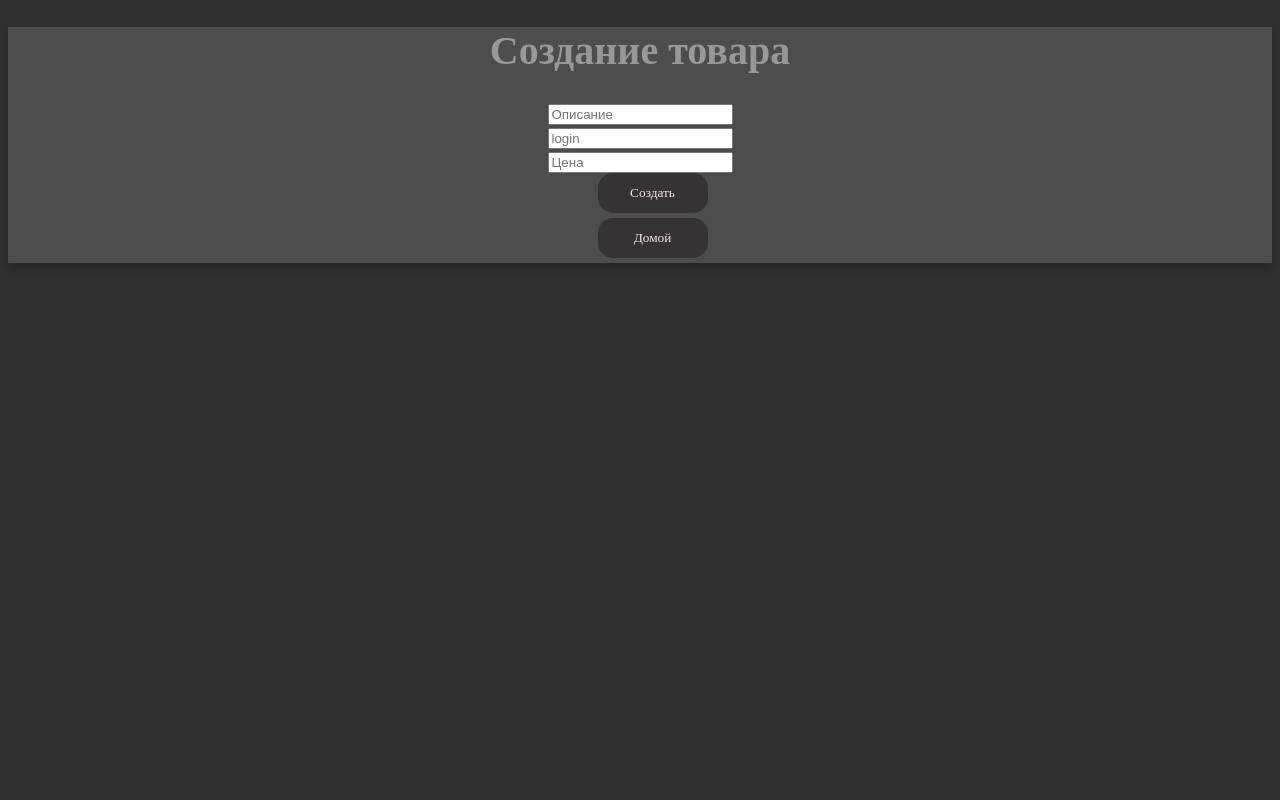
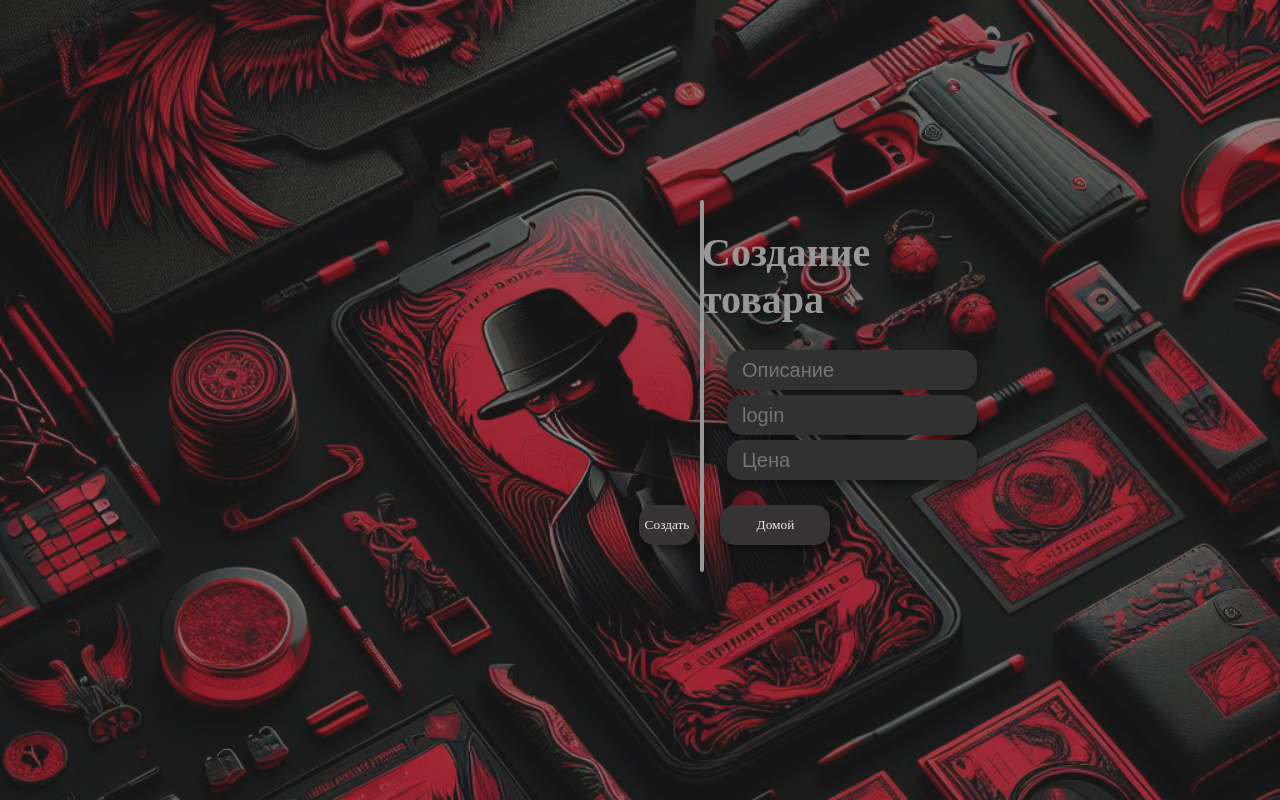
Before and after one commit to Alast0rRL/Web, a Flask app: page /create-tovar in a window 1280 px wide. Run offline with Flask 3, Linux system fonts and the light colour scheme.

Commit message:
do soska

```diff
--- a/main.py
+++ b/main.py
@@ -37,18 +37,10 @@ def index():
 
     login = "Alast0r"
     balance = 123455
-    description_bl1= "Описание товара 100000 букв игры аккаунгты деньги текст пробел пробел 123"
-    price_bl1= "50 000р"
-    seller_login = "Panov"
-    seller_status= "Online"
 
     return render_template("index.html",tovars=tovars,
         login=login,
-        balance=balance,
-        description_bl1=description_bl1,
-        price_bl1=price_bl1,
-        seller_login=seller_login,
-        seller_status=seller_status)
+        balance=balance)
 
 @app.route('/create-tovar', methods=['POST','GET'])
 def create_tovar():
--- a/static/css/reg.css
+++ b/static/css/reg.css
@@ -1,14 +1,28 @@
-.title{
+    .block{
         font-family: 'Gang of Three[RUS by Daymarius]';
-    background-color: #4d4d4d;
+        background-color: rgba(35, 35, 35, 0.95); /* Цвет #232323 с 50% прозрачности */
         text-align:center;
         color: #989898;
+        margin-top:200px;
+        margin-left:700px;
+        margin-right: 700px;
         font-size: 20px;
         filter: drop-shadow(0px 4px 4px rgba(0, 0, 0, 0.25));
-    border: none;
+        border: 2px solid #989898;
+        border-radius: 15px;
     }
     body{
-    background-color: #313131;
+        margin: 0;
+        padding: 0;
+        background-color: rgba(0, 0, 0, 0.5); /* Прозрачный черный цвет фона */
+        background-image: url('back.png'); /* Замените 'your-image-url.jpg' на путь к вашему изображению */
+        background-repeat: no-repeat;
+        background-position: center center;
+        background-attachment: fixed;
+        -webkit-background-size: cover;
+        -moz-background-size: cover;
+        -o-background-size: cover;
+        background-size: cover;
     }
     .label{
         background-color: #313131;
@@ -20,13 +34,18 @@ body{
         cursor: pointer;
         border-radius: 15px;
         margin-left: 25px;
-    width: 150px;
+        width: 220px;
         filter: drop-shadow(0px 4px 4px rgba(0, 0, 0, 0.25));
         display: inline-block; /* или inline */
         height: 40px;
         line-height: 100px;
         margin-bottom: 5px;
 
+    }
+    .button_container{
+        display: flex; /* Используем flex для расположения кнопок горизонтально */
+        justify-content: center; /* Центрируем кнопки по горизонтали */
+        margin: 20px; /* Добавим небольшой отступ между формой и кнопками */
     }
     .button{
         background-color: #353333;
@@ -38,5 +57,5 @@ body{
         font-family: 'Gang of Three[RUS by Daymarius]';
         border: none;
         margin-left: 25px;
-
+        filter: drop-shadow(0px 4px 4px rgba(0, 0, 0, 0.25));
     }
--- a/templates/create-tovar.html
+++ b/templates/create-tovar.html
@@ -7,18 +7,20 @@
         <link rel="stylesheet" type="text/css" href="{{ url_for('static', filename='css/reg.css') }}">
     </head>
     <body>
-    <div class="title"><p><h1>Создание товара</h1></p>
+        <div class="block"><h1 class="title">Создание товара</h1>
             <div class="list">
                 <form method="POST" action="/create-tovar">
-                <input type="text" name="description" placeholder="Описание"><br>
-                <input type="text" name="login" placeholder="login"><br>
-                <input type="text" name="price" placeholder="Цена"><br>
+                    <input type="text" name="description" class = "label" placeholder="Описание"><br>
+                    <input type="text" name="login" placeholder="login" class = "label" ><br>
+                    <input type="text" name="price" placeholder="Цена" class = "label" ><br>
             </div>
+            <div class="button_container">
                 <input type="submit" class="button" value="Создать" action="/create-tovar">
                 </form>
                 <form action="/" method="post">
-    <button class="button basket">Домой</button>
+                    <button class="button">Домой</button>
                 </form>
+            </div>
 
     </body>
     </html>
```
Also changed, not shown: static/css/main.css (+15 -3 lines), templates/create-users.html (+7 -6 lines), templates/index.html (+6 -2 lines), instance/database.db. Lines whose indentation alone changed are shown as unchanged.
